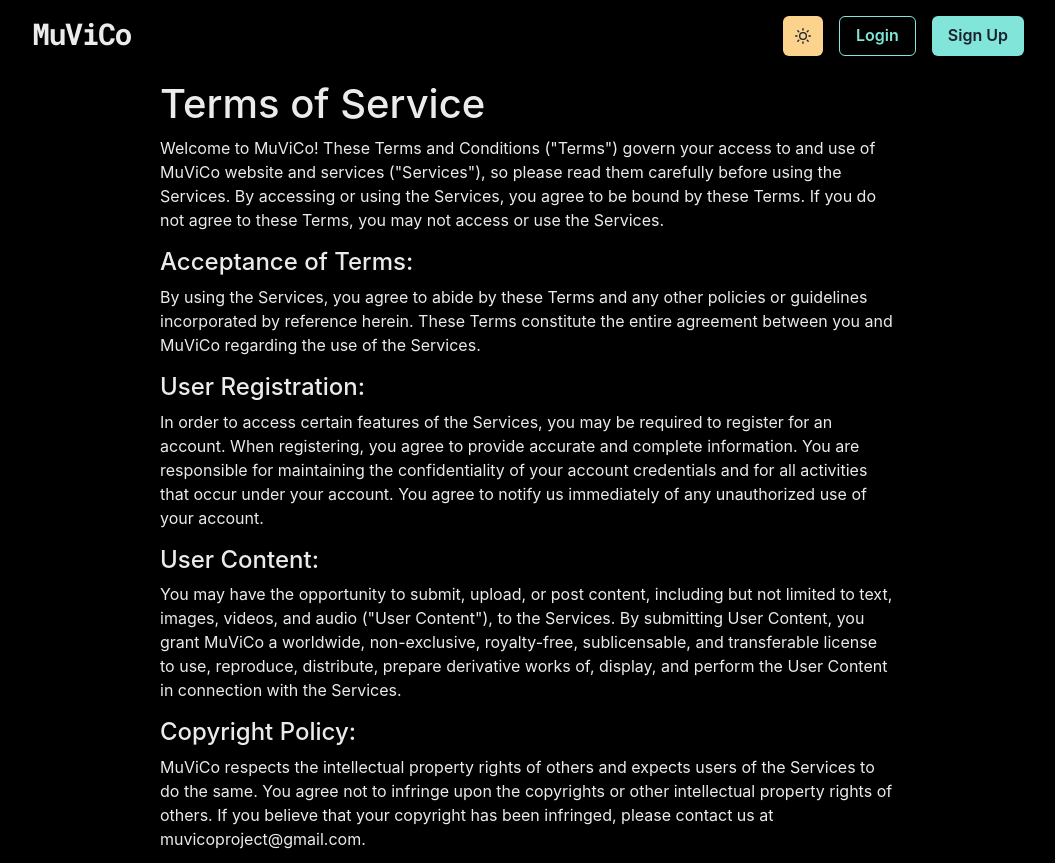
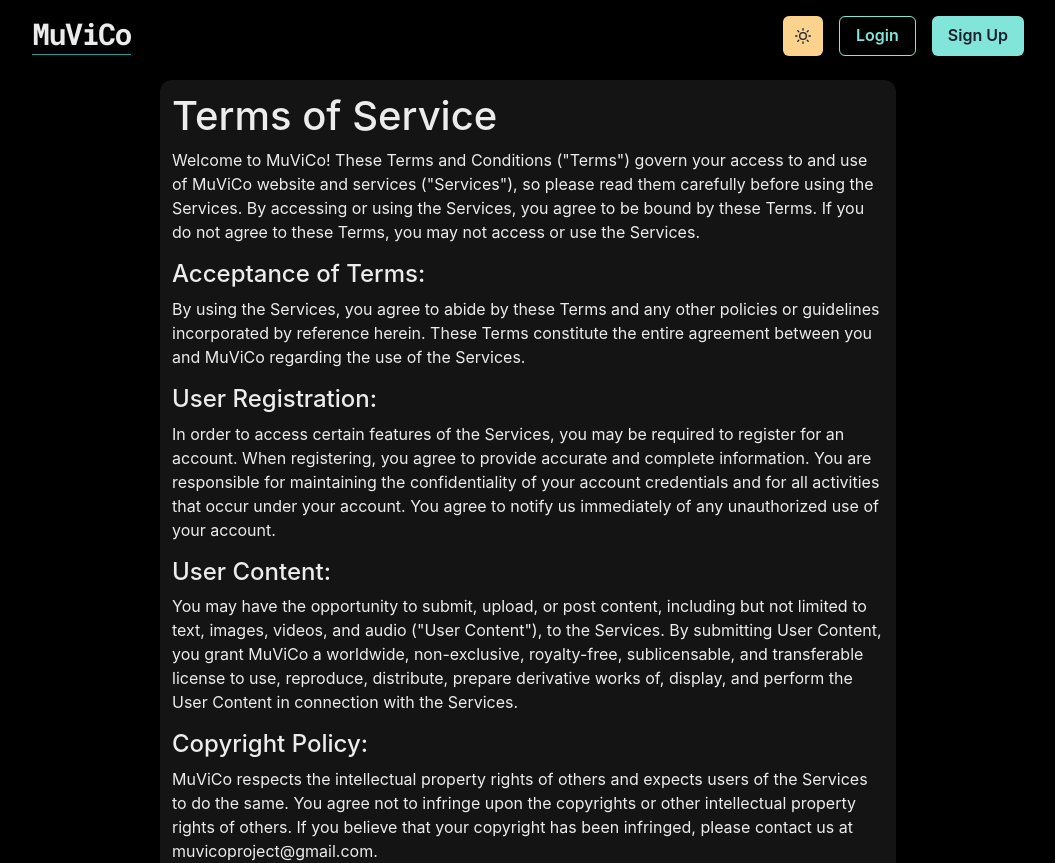
Before and after one commit to MuViCo/MuViCo, a React (Vite) app: page /terms in a window 1280 px wide. Shown: the top 863 px of the page, without its empty margins (112-1167 px from the left). Built offline with nearby package versions, Linux system fonts and the light colour scheme.

Commit message:
fixed so that the login exits with esc and some other ui things

```diff
--- a/src/client/components/homepage/index.jsx
+++ b/src/client/components/homepage/index.jsx
@@ -73,8 +73,8 @@ export const CreatePresentation = ({
     <GridItem>
       <Button
         width="200px"
-        height="60px"
-        ml={-2}
+        height="40px"
+        ml={-10}
         onClick={() => handleConnectionsClick()}
       >
         Connections
--- a/src/client/components/homepage/presentationform.jsx
+++ b/src/client/components/homepage/presentationform.jsx
@@ -35,7 +35,7 @@ const PresentationForm = ({ createPresentation, onCancel }) => {
           />
         </FormControl>
         <Flex align="center" mt={2}>
-          <Button id="create-button" type="submit">
+          <Button id="create-button" type="submit" colorScheme="teal">
             create
           </Button>
           <Button id="cancel-button" ml={2} onClick={onCancel}>
--- a/src/client/components/navbar/SignUp.jsx
+++ b/src/client/components/navbar/SignUp.jsx
@@ -143,8 +143,8 @@ export const SignUpForm = ({ onSubmit, error }) => {
           )}
         </FormControl>
 
-        <Container mt={4}>
-          <Box textAlign="justify">
+        <Container mt={0}>
+          <Box fontSize={12}>
             <p>
               By clicking Sign up, you agree to our{" "}
               <Link
@@ -160,7 +160,7 @@ export const SignUpForm = ({ onSubmit, error }) => {
           </Box>
         </Container>
 
-        <Box mt={0} display="flex" justifyContent="flex-start">
+        <Box mt={-2} mb={-2} display="flex" justifyContent="flex-start">
           <Button
             colorScheme="teal"
             type="submit"
--- a/src/client/components/navbar/index.jsx
+++ b/src/client/components/navbar/index.jsx
@@ -1,22 +1,22 @@
-import { useNavigate, Link } from "react-router-dom"
+import { Link, useNavigate } from "react-router-dom" // Add useNavigate
 import {
   Container,
   Box,
   Heading,
   Flex,
-  useColorModeValue,
   Button,
   Menu,
+  Tooltip,
   MenuButton,
   MenuList,
-  MenuItem,
+  Text,
 } from "@chakra-ui/react"
 import ThemeToggleButton from "./theme-toggle-button"
 import Login from "./Login"
 import SignUp from "./SignUp"
 
 const NavBar = ({ user, setUser }) => {
-  const navigate = useNavigate()
+  const navigate = useNavigate() // Define navigate function
 
   const onLogin = (userJSON) => {
     setUser(userJSON)
@@ -50,9 +50,24 @@ const NavBar = ({ user, setUser }) => {
         justify="space-between"
       >
         <Flex align="center" mr={7}>
-          <Heading as="h3" size="lg" letterSpacing={"tighter"}>
-            <Link to={"/home"}>MuViCo</Link>
-          </Heading>
+          <Tooltip label="to Frontpage" aria-label="A tooltip">
+            <Heading as="h3" size="lg" letterSpacing={"tighter"}>
+              <Link to={"/home"} style={{ position: "relative" }}>
+                <Text as="span" color="inherit">
+                  MuViCo
+                </Text>
+                <Text
+                  as="span"
+                  position="absolute"
+                  bottom="-2px"
+                  left="0"
+                  w="100%"
+                  h="1px"
+                  bg="teal.500"
+                />
+              </Link>
+            </Heading>
+          </Tooltip>
         </Flex>
         <Box flex={3} align="right">
           <ThemeToggleButton />
--- a/src/client/components/presentation/Cues.jsx
+++ b/src/client/components/presentation/Cues.jsx
@@ -10,6 +10,7 @@ import {
   Button,
   Heading,
 } from "@chakra-ui/react"
+import { teal } from "@mui/material/colors"
 import { useState } from "react"
 
 const CuesForm = ({ addCue }) => {
@@ -72,7 +73,7 @@ const CuesForm = ({ addCue }) => {
         </NumberInput>
         <Input type="file" mb={4} onChange={fileSelected} />
       </FormControl>
-      <Button mb={4} type="submit">
+      <Button mb={4} type="submit" colorScheme="teal">
         Submit
       </Button>
     </form>
--- a/src/client/components/termspage/index.jsx
+++ b/src/client/components/termspage/index.jsx
@@ -1,50 +1,135 @@
-// index.jsx
+import { Box, useColorModeValue } from "@chakra-ui/react"
 import React from "react"
 
 const TermsPage = () => (
-    <div>
+  <Box
+    borderRadius="xl"
+    mb={6}
+    p={3}
+    textAlign="jusfity"
+    bg={useColorModeValue("whiteAlpha.500", "whiteAlpha.200")}
+    css={{ backdropFilter: "blur(10px)" }}
+  >
     <h1>Terms of Service</h1>
-      <p>Welcome to MuViCo! These Terms and Conditions ("Terms") govern your access to and use of MuViCo website and services ("Services"), so please read them carefully before using the Services. By accessing or using the Services, you agree to be bound by these Terms. If you do not agree to these Terms, you may not access or use the Services.</p>
+    <p>
+      Welcome to MuViCo! These Terms and Conditions ("Terms") govern your access
+      to and use of MuViCo website and services ("Services"), so please read
+      them carefully before using the Services. By accessing or using the
+      Services, you agree to be bound by these Terms. If you do not agree to
+      these Terms, you may not access or use the Services.
+    </p>
 
     <h4>Acceptance of Terms:</h4>
-      <p>By using the Services, you agree to abide by these Terms and any other policies or guidelines incorporated by reference herein. These Terms constitute the entire agreement between you and MuViCo regarding the use of the Services.</p>
+    <p>
+      By using the Services, you agree to abide by these Terms and any other
+      policies or guidelines incorporated by reference herein. These Terms
+      constitute the entire agreement between you and MuViCo regarding the use
+      of the Services.
+    </p>
 
     <h4>User Registration:</h4>
-      <p>In order to access certain features of the Services, you may be required to register for an account. When registering, you agree to provide accurate and complete information. You are responsible for maintaining the confidentiality of your account credentials and for all activities that occur under your account. You agree to notify us immediately of any unauthorized use of your account.</p>
+    <p>
+      In order to access certain features of the Services, you may be required
+      to register for an account. When registering, you agree to provide
+      accurate and complete information. You are responsible for maintaining the
+      confidentiality of your account credentials and for all activities that
+      occur under your account. You agree to notify us immediately of any
+      unauthorized use of your account.
+    </p>
 
     <h4>User Content:</h4>
-      <p>You may have the opportunity to submit, upload, or post content, including but not limited to text, images, videos, and audio ("User Content"), to the Services. By submitting User Content, you grant MuViCo a worldwide, non-exclusive, royalty-free, sublicensable, and transferable license to use, reproduce, distribute, prepare derivative works of, display, and perform the User Content in connection with the Services.</p>
+    <p>
+      You may have the opportunity to submit, upload, or post content, including
+      but not limited to text, images, videos, and audio ("User Content"), to
+      the Services. By submitting User Content, you grant MuViCo a worldwide,
+      non-exclusive, royalty-free, sublicensable, and transferable license to
+      use, reproduce, distribute, prepare derivative works of, display, and
+      perform the User Content in connection with the Services.
+    </p>
 
     <h4>Copyright Policy:</h4>
-      <p>MuViCo respects the intellectual property rights of others and expects users of the Services to do the same. You agree not to infringe upon the copyrights or other intellectual property rights of others. If you believe that your copyright has been infringed, please contact us at muvicoproject@gmail.com.</p>
+    <p>
+      MuViCo respects the intellectual property rights of others and expects
+      users of the Services to do the same. You agree not to infringe upon the
+      copyrights or other intellectual property rights of others. If you believe
+      that your copyright has been infringed, please contact us at
+      muvicoproject@gmail.com.
+    </p>
 
     <h4>User Responsibilities:</h4>
-      <p>You agree to use the Services only for lawful purposes and in accordance with these Terms. You further agree not to:</p>
+    <p>
+      You agree to use the Services only for lawful purposes and in accordance
+      with these Terms. You further agree not to:
+    </p>
     <ul>
-        <li>Upload, post, or transmit any User Content that is unlawful, harmful, threatening, abusive, harassing, defamatory, vulgar, obscene, or otherwise objectionable.</li>
+      <li>
+        Upload, post, or transmit any User Content that is unlawful, harmful,
+        threatening, abusive, harassing, defamatory, vulgar, obscene, or
+        otherwise objectionable.
+      </li>
       <li>Infringe upon the intellectual property rights of others.</li>
       <li>Violate any applicable laws or regulations.</li>
-        <li>Impersonate any person or entity or falsely state or otherwise misrepresent your affiliation with a person or entity.</li>
-        <li>Engage in any conduct that restricts or inhibits any other user from using or enjoying the Services.</li>
+      <li>
+        Impersonate any person or entity or falsely state or otherwise
+        misrepresent your affiliation with a person or entity.
+      </li>
+      <li>
+        Engage in any conduct that restricts or inhibits any other user from
+        using or enjoying the Services.
+      </li>
     </ul>
 
     <h4>Limitation of Liability:</h4>
-      <p>To the fullest extent permitted by law, MuViCo shall not be liable for any indirect, incidental, special, consequential, or punitive damages, or any loss of profits or revenues, whether incurred directly or indirectly, or any loss of data, use, goodwill, or other intangible losses, resulting from (i) your access to or use of or inability to access or use the Services; (ii) any conduct or content of any third party on the Services; (iii) any content obtained from the Services; or (iv) unauthorized access, use, or alteration of your transmissions or content, whether based on warranty, contract, tort (including negligence), or any other legal theory, whether or not we have been informed of the possibility of such damage.</p>
+    <p>
+      To the fullest extent permitted by law, MuViCo shall not be liable for any
+      indirect, incidental, special, consequential, or punitive damages, or any
+      loss of profits or revenues, whether incurred directly or indirectly, or
+      any loss of data, use, goodwill, or other intangible losses, resulting
+      from (i) your access to or use of or inability to access or use the
+      Services; (ii) any conduct or content of any third party on the Services;
+      (iii) any content obtained from the Services; or (iv) unauthorized access,
+      use, or alteration of your transmissions or content, whether based on
+      warranty, contract, tort (including negligence), or any other legal
+      theory, whether or not we have been informed of the possibility of such
+      damage.
+    </p>
 
     <h4>Indemnification:</h4>
-      <p>You agree to indemnify and hold harmless MuViCo and its affiliates, officers, directors, employees, and agents from and against any and all claims, liabilities, damages, losses, costs, expenses, or fees (including reasonable attorneys' fees) arising from or relating to your use of the Services or violation of these Terms.</p>
+    <p>
+      You agree to indemnify and hold harmless MuViCo and its affiliates,
+      officers, directors, employees, and agents from and against any and all
+      claims, liabilities, damages, losses, costs, expenses, or fees (including
+      reasonable attorneys' fees) arising from or relating to your use of the
+      Services or violation of these Terms.
+    </p>
 
     <h4>Modification of Terms:</h4>
-      <p>MuViCo reserves the right to modify or amend these Terms at any time without prior notice. Any changes to the Terms will be effective immediately upon posting. Your continued use of the Services following the posting of changes constitutes your acceptance of such changes.</p>
+    <p>
+      MuViCo reserves the right to modify or amend these Terms at any time
+      without prior notice. Any changes to the Terms will be effective
+      immediately upon posting. Your continued use of the Services following the
+      posting of changes constitutes your acceptance of such changes.
+    </p>
 
     <h4>Governing Law:</h4>
-      <p>These Terms shall be governed by and construed in accordance with the laws of EU, without regard to its conflict of law principles.</p>
+    <p>
+      These Terms shall be governed by and construed in accordance with the laws
+      of EU, without regard to its conflict of law principles.
+    </p>
 
     <h4>Contact Us:</h4>
-      <p>If you have any questions about these Terms, please contact us at muvicoproject@gmail.com.</p>
+    <p>
+      If you have any questions about these Terms, please contact us at
+      muvicoproject@gmail.com.
+    </p>
 
-      <p>By using the Services, you acknowledge that you have read, understood, and agree to be bound by these Terms and any other policies or guidelines incorporated by reference herein. If you do not agree to these Terms, please do not use the Services.</p>
-    </div>
+    <p>
+      By using the Services, you acknowledge that you have read, understood, and
+      agree to be bound by these Terms and any other policies or guidelines
+      incorporated by reference herein. If you do not agree to these Terms,
+      please do not use the Services.
+    </p>
+  </Box>
 )
 
 export default TermsPage
--- a/src/server/routes/presentation.js
+++ b/src/server/routes/presentation.js
@@ -35,7 +35,10 @@ const s3 = new S3Client({
 const generateFileId = () => crypto.randomBytes(8).toString("hex")
 
 const deletObject = async (id, cueId) => {
-  const cue = await Presentation.findOne({ _id: id, "cues._id": cueId }, { "cues.$": 1 })
+  const cue = await Presentation.findOne(
+    { _id: id, "cues._id": cueId },
+    { "cues.$": 1 }
+  )
   const updatedPresentation = await Presentation.findByIdAndUpdate(
     id,
     {
```
Also changed, not shown: src/client/components/connectionpage/index.jsx (+10 -4 lines), src/client/components/navbar/Login.jsx (+2 -12 lines), src/client/components/utils/Togglable.jsx (+1 -7 lines). Lines whose indentation alone changed are shown as unchanged.
